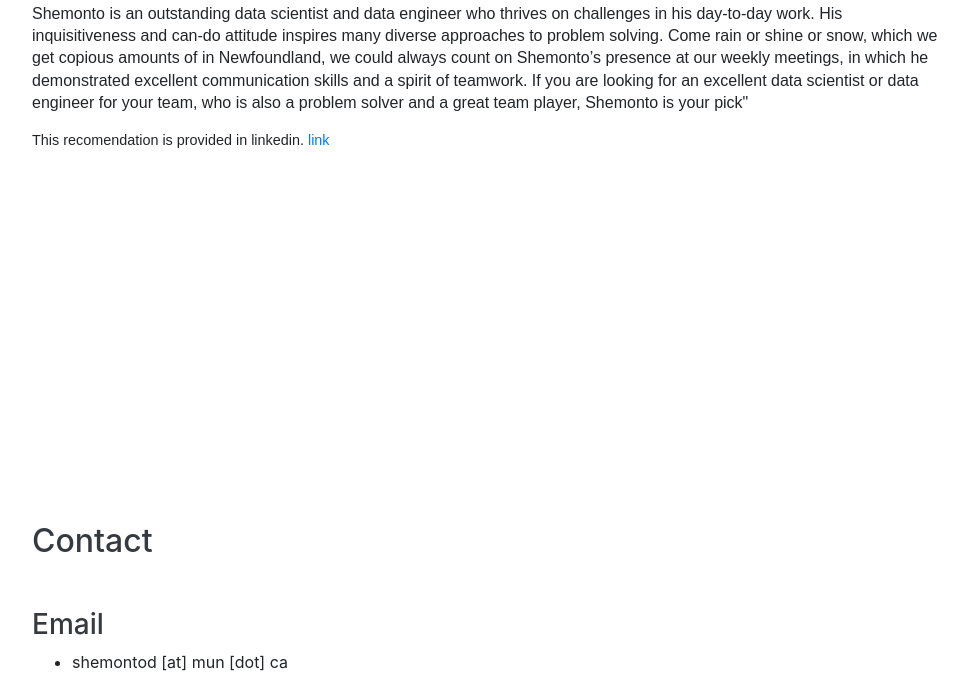
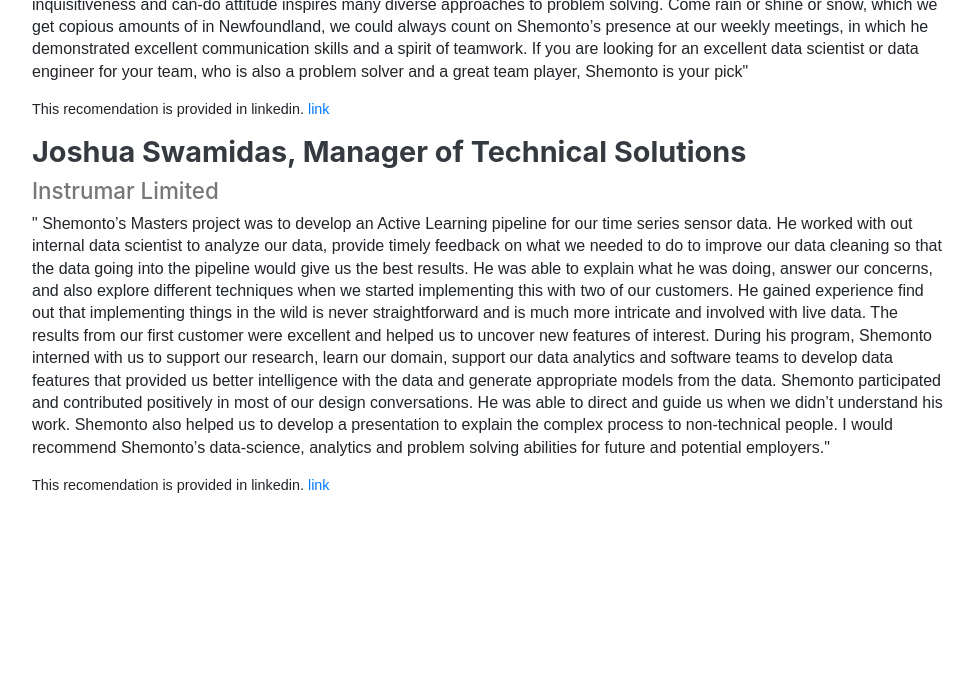
Before and after one commit to shemonto/shemonto.github.io, a website with bundled scripts: page index.html in a window 1280 px wide. Shown: the part 6380-7072 px from the top of the page, without its empty margins (288-1262 px from the left). Built offline with nearby package versions, Linux system fonts and the light colour scheme; a web font is replaced by a local one.

Commit message:
reco updated

```diff
--- a/index.html
+++ b/index.html
@@ -558,6 +558,35 @@
         </div>
 
 
+        <div class="recommendation">
+          <h3 class="name">Joshua Swamidas, Manager of Technical Solutions</h3>
+          <h4 class="workplace">Instrumar Limited</h4>
+          <p class="recommendation-text">" Shemonto’s Masters project was to develop an Active Learning pipeline for our
+            time series sensor data. He worked with out internal data scientist to analyze our data, provide timely
+            feedback on what we needed to do to improve our data cleaning so that the data going into the pipeline would
+            give us the best results. He was able to explain what he was doing, answer our concerns, and also explore
+            different techniques when we started implementing this with two of our customers. He gained experience find
+            out that implementing things in the wild is never straightforward and is much more intricate and involved
+            with live data. The results from our first customer were excellent and helped us to uncover new features of
+            interest. During his program, Shemonto interned with us to support our research, learn our domain, support
+            our data analytics and software teams to develop data features that provided us better intelligence with the
+            data and generate appropriate models from the data.
+
+            Shemonto participated and contributed positively in most of our design conversations. He was able to direct
+            and guide us when we didn’t understand his work. Shemonto also helped us to develop a presentation to
+            explain the complex process to non-technical people. I would recommend Shemonto’s data-science, analytics
+            and problem solving abilities for future and potential employers."</p>
+
+
+          <p class="recommendation-source"> This recomendation is provided in linkedin. <a
+              href="https://www.linkedin.com/in/shemontodas/">link </a> </p>
+
+
+
+
+        </div>
+
+
       </div>
     </section>
 
```
